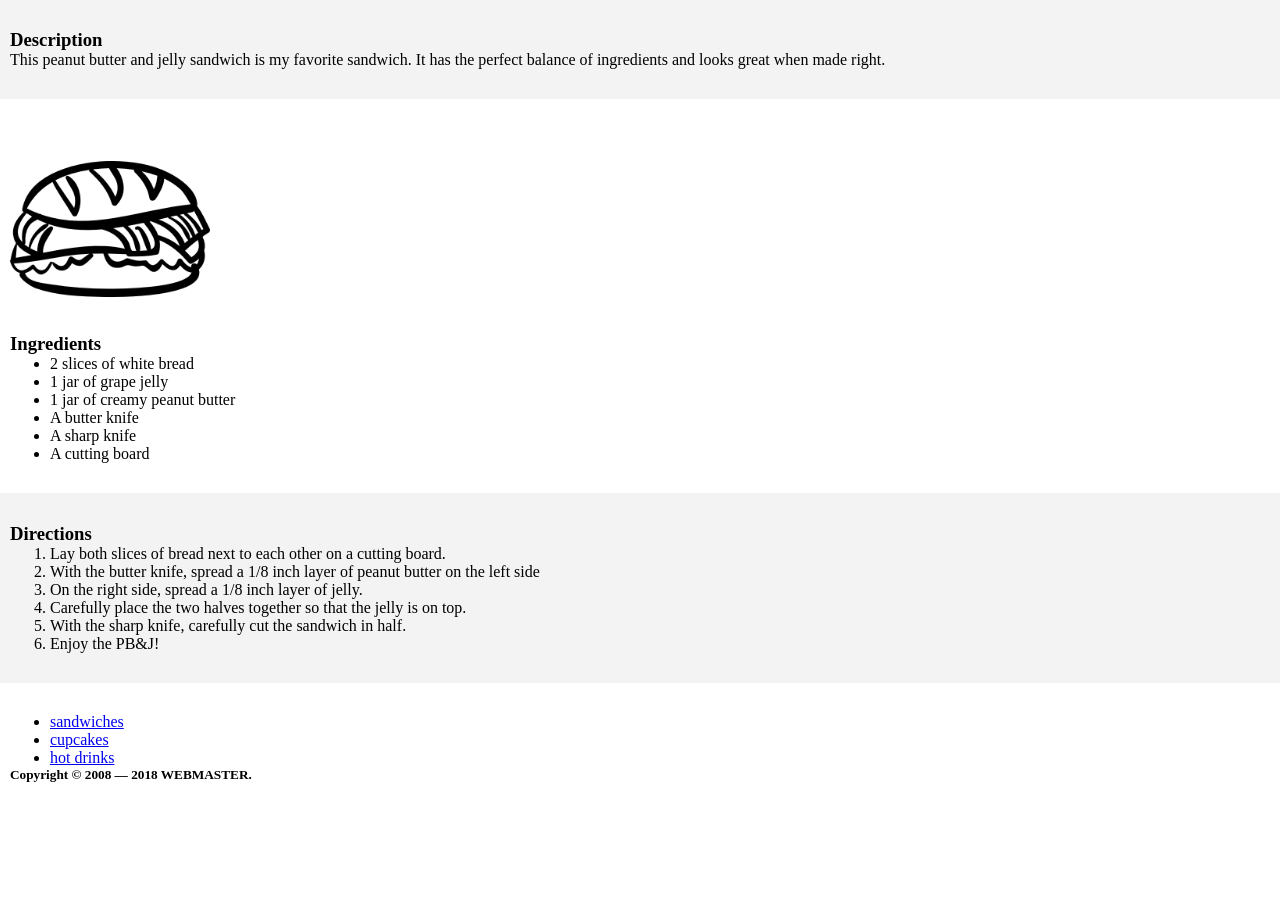
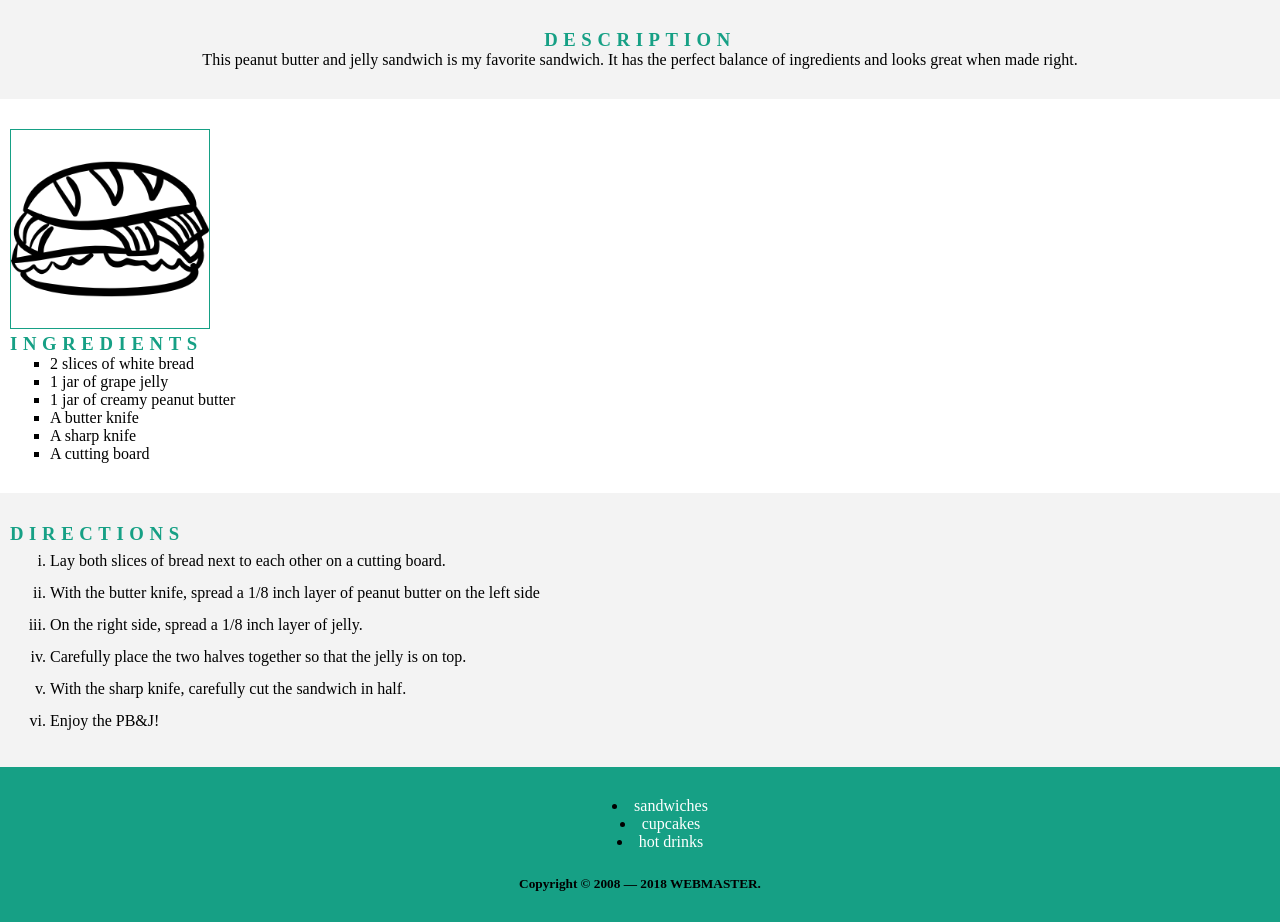
Before and after one commit to RokasIme/workshop_klases, a website: page index.html in a window 1280 px wide. Shown: the part 200-1122 px from the top of the page. Before the commit the page ends 1013 px from the top, so only its background shows below. Drawn offline with Linux system fonts and the light colour scheme.

Commit message:
friday finito

```diff
--- a/style.css
+++ b/style.css
@@ -116,3 +116,83 @@ header a:hover {
   color: white;
   text-decoration: underline;
 }
+
+/*********NEW NEW NEW****************************
+
+    Tinklapio pagrindinė dalis | Main
+
+*************************************/
+
+/* <h3>, esantis <article>:
+    tekstas: visos didžiosios raidės;
+    teksto spalva: #16A085;
+    tarpai tarp raidžių: 0,3em;
+*/
+article h3 {
+  text-transform: uppercase;
+  color: #16a085;
+  letter-spacing: 0.3em;
+}
+/* <ul>, esančio <article>:
+    ženklinto sąrašo stilius: kvadratas;
+*/
+article ul {
+  list-style-type: square;
+}
+
+/* <ol>, esančio <article>:
+    numeracijos stilius: mažosios romėniškos raidės;
+    eilutės aukštis: 2;
+*/
+article ol {
+  list-style-type: lower-roman;
+  line-height: 2;
+}
+
+/* pirmoji <section>, esanti <main> dalyje:
+    teksto lygiavimas: centruotas (center);
+*/
+main > article > section:first-child {
+  text-align: center;
+}
+
+/* paveiklas:
+    rėmelis: 1px solid #16A085;
+*/
+img {
+  border: 1px solid #16a085;
+}
+
+/**************************************
+
+    Tinklapio baigiamoji dalis | footer
+
+***************************************/
+
+/* <footer> dalys:
+    teksto lygiavimas: centruotas;
+    fono spalva: #16A085;
+
+*/
+footer {
+  text-align: center;
+  background-color: #16a085;
+  list-style-position: inside;
+}
+
+/* nuorodos, esančio <footer>:
+    teksto pabraukimo nėra;
+    teksto spalva: balta;
+*/
+footer > nav > ul > li > a {
+  text-decoration: none;
+  color: white;
+}
+
+/* <h5>, esančio <footer> dalyje:
+    viršutinės vidinė paraštė: 20px;
+*/
+
+footer h5 {
+  margin-top: 25px;
+}
```
